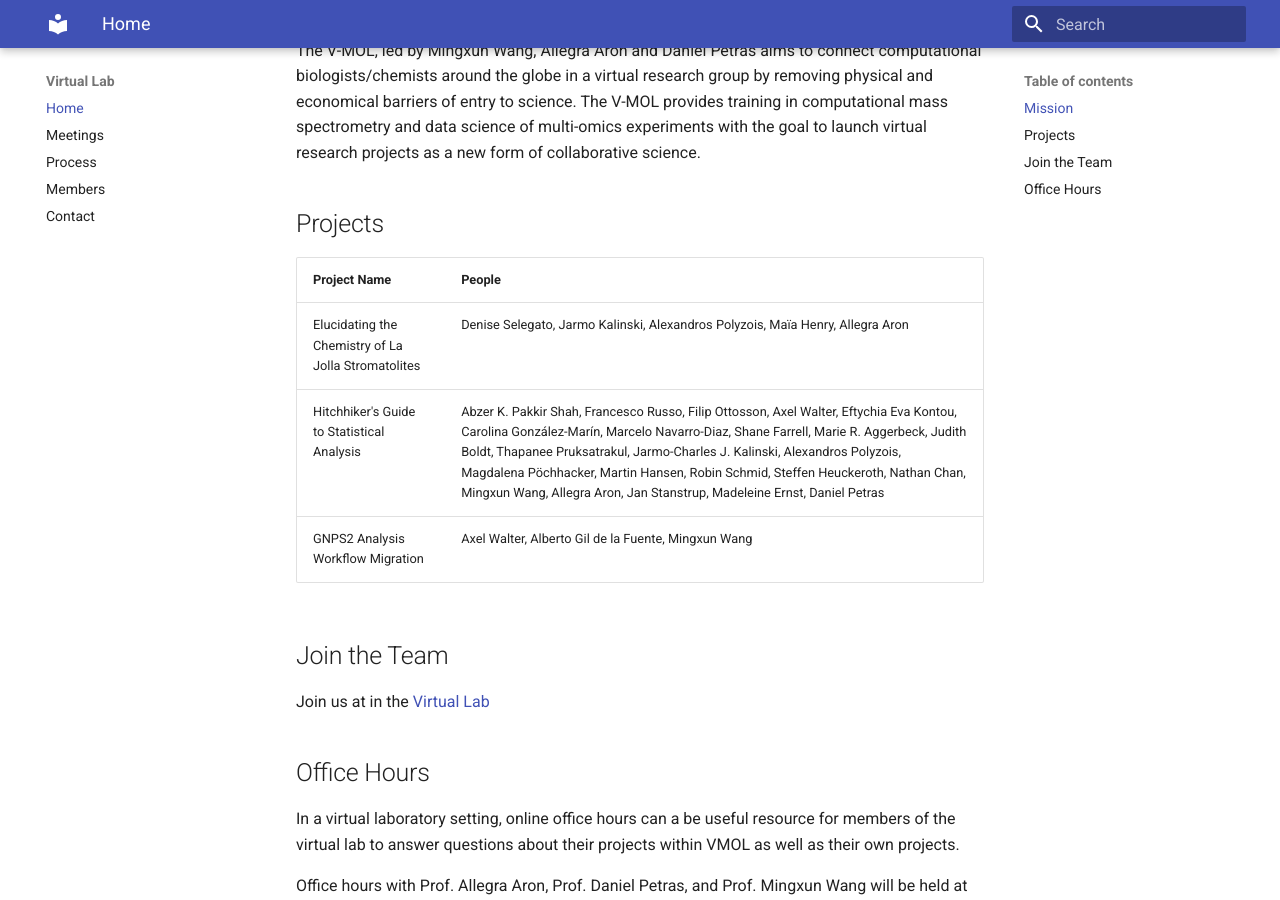
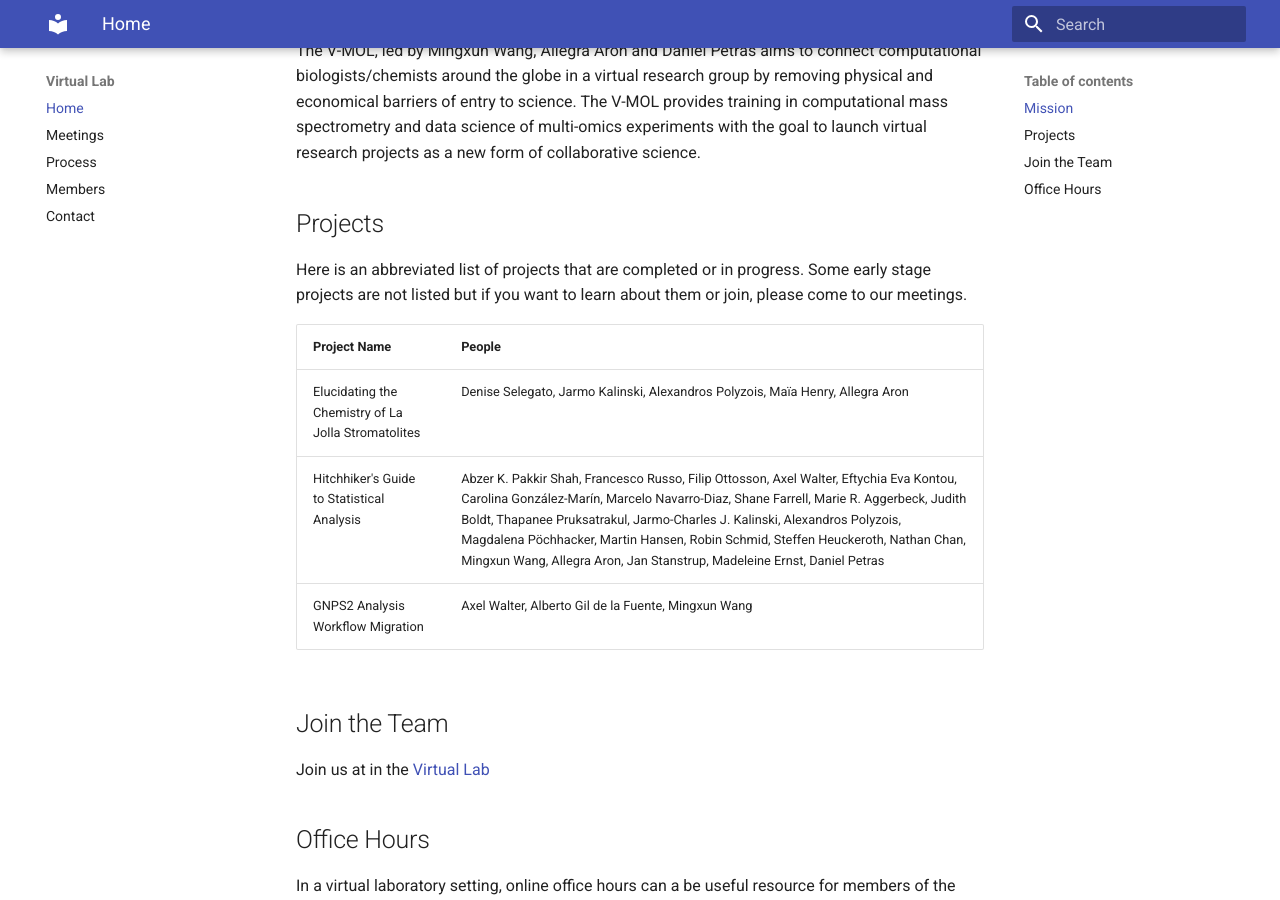
Before and after one commit to Wang-Bioinformatics-Lab/VirtualLab_Website, an MkDocs documentation site: the page built from docs/index.md, in a window 1280 px wide and 900 px high, scrolled down 477 px. Built offline with MkDocs 1.6.1 and Material for MkDocs 9.7.7, drawn with Linux system fonts in a browser that asks for light colours.

Commit message:
adding blurb

```diff
--- a/docs/index.md
+++ b/docs/index.md
@@ -7,6 +7,8 @@
 The V-MOL, led by Mingxun Wang, Allegra Aron and Daniel Petras aims to connect computational biologists/chemists around the globe in a virtual research group by removing physical and economical barriers of entry to science. The V-MOL provides training in computational mass spectrometry and data science of multi-omics experiments with the goal to launch virtual research projects as a new form of collaborative science.
 
 ## Projects
+
+Here is an abbreviated list of projects that are completed or in progress. Some early stage projects are not listed but if you want to learn about them or join, please come to our meetings.
 
 | Project Name | People |
 | ------------ | ------ |
```
